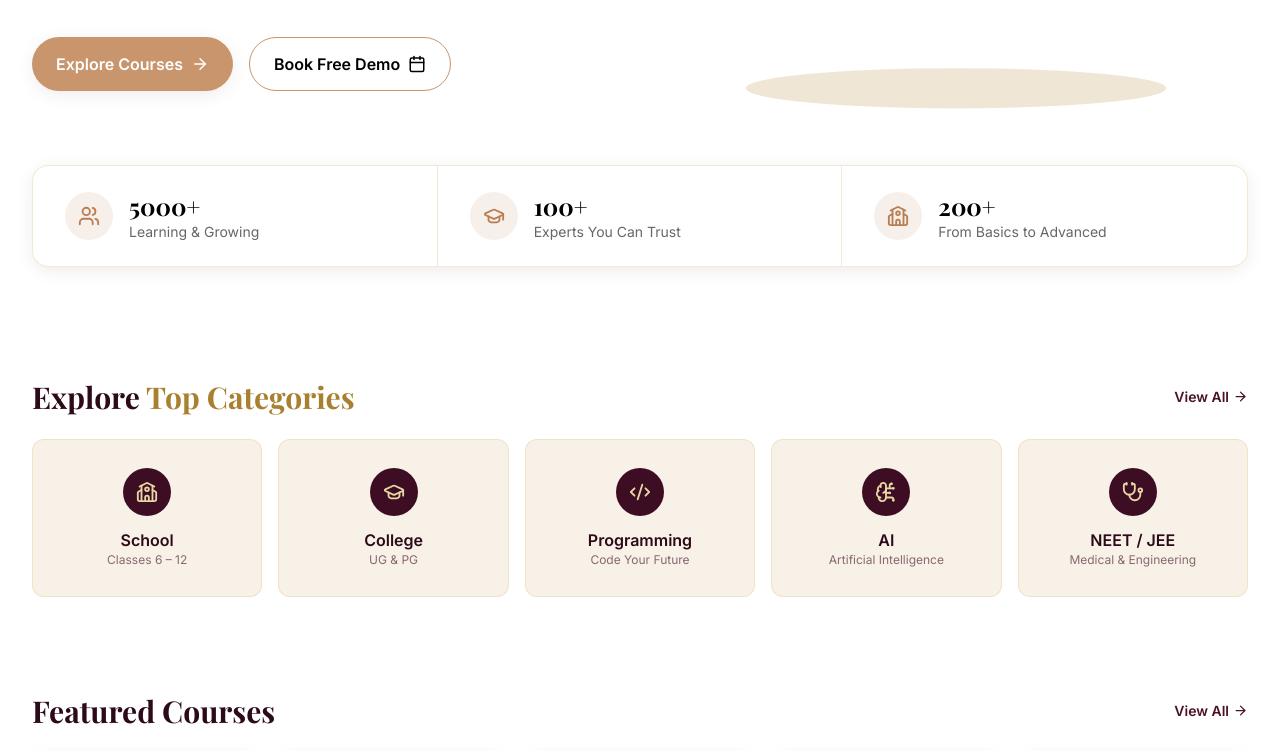
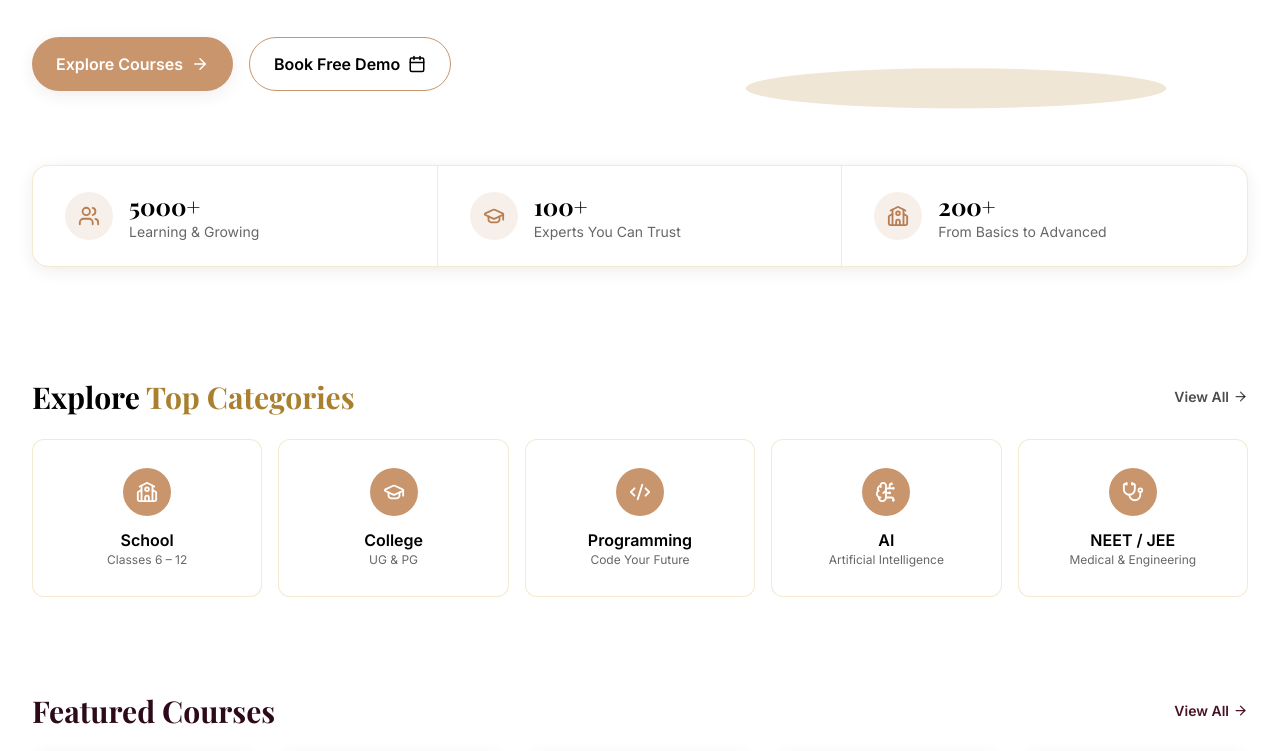
Before and after one commit to mdhafiss123-git/Homepage, a React (Vite) app: page / in a window 1280 px wide. Shown: the part 475-1226 px from the top of the page. Built offline with nearby package versions, Linux system fonts and the light colour scheme.

Commit message:
Update Categories.jsx

```diff
--- a/src/components/Categories.jsx
+++ b/src/components/Categories.jsx
@@ -5,10 +5,10 @@ export default function Categories() {
   return (
     <section className="max-w-7xl mx-auto px-5 sm:px-8 py-12">
       <div className="flex items-center justify-between mb-6">
-        <h2 className="font-display text-2xl sm:text-3xl font-bold text-maroon-950">
+        <h2 className="font-display text-2xl sm:text-3xl font-bold text-black">
           Explore <span className="text-gold-600">Top Categories</span>
         </h2>
-        <a href="#categories" className="flex items-center gap-1 text-sm font-semibold text-maroon-800 hover:text-maroon-950">
+        <a href="#categories" className="flex items-center gap-1 text-sm font-semibold text-black/70 hover:text-black">
           View All <ArrowRight size={15} />
         </a>
       </div>
@@ -17,14 +17,14 @@ export default function Categories() {
         {CATEGORIES.map(({ label, sub, icon: Icon }) => (
           <div
             key={label}
-            className="group bg-cream-100 border border-gold-300/50 rounded-xl px-4 py-7 flex flex-col items-center text-center gap-3 hover:shadow-card-hover hover:-translate-y-0.5 transition-all cursor-pointer"
+            className="group bg-white border border-gold-300/50 rounded-xl px-4 py-7 flex flex-col items-center text-center gap-3 hover:shadow-card-hover hover:-translate-y-0.5 transition-all cursor-pointer"
           >
-            <span className="flex items-center justify-center w-12 h-12 rounded-full bg-maroon-900 text-gold-300 group-hover:bg-gold-500 group-hover:text-maroon-950 transition-colors">
+            <span className="flex items-center justify-center w-12 h-12 rounded-full bg-brown-light text-white group-hover:bg-brown-light-hover transition-colors">
               <Icon size={22} />
             </span>
             <div>
-              <p className="font-semibold text-maroon-950">{label}</p>
-              <p className="text-xs text-maroon-900/60">{sub}</p>
+              <p className="font-semibold text-black">{label}</p>
+              <p className="text-xs text-black/60">{sub}</p>
             </div>
           </div>
         ))}
```
